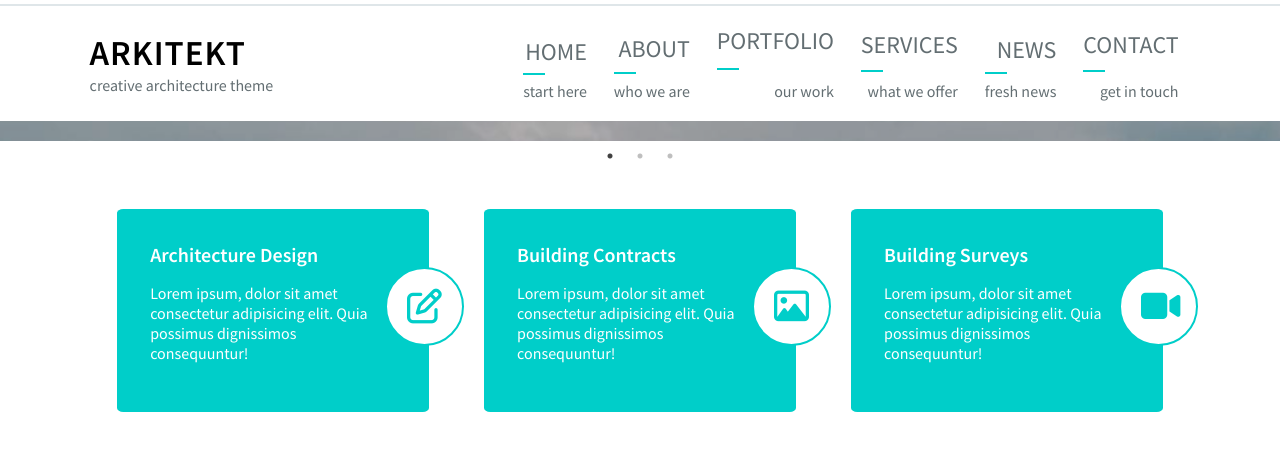
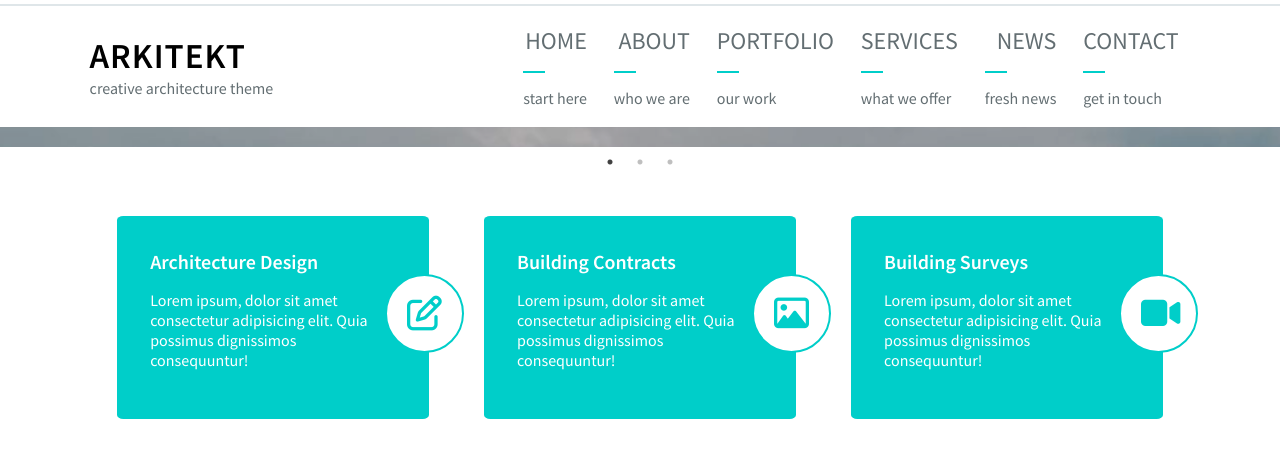
Before and after one commit to NithyaBabuKesavan/Sass-Design-Single-Page, a plain HTML site: page index.html in a window 1280 px wide. Shown: the part 43-500 px from the top of the page. Drawn offline with nearby package versions, Linux system fonts and the light colour scheme.

Commit message:
navbar-modified

```diff
--- a/index.html
+++ b/index.html
@@ -72,32 +72,32 @@
                 <li>
                     <a href="#" class="link">Home</a>
                     <hr>
-                    <span class="description">start here</span>
+                    <div class="description">start here</div>
                 </li>
                 <li>
                     <a href="#" class="link">About</a>
                     <hr>
-                    <span class="description">who we are</span>
+                    <div class="description">who we are</div>
                 </li>
                 <li>
                     <a href="#" class="link">Portfolio</a>
                     <hr>
-                    <span class="description">our work</span>
+                    <div class="description">our work</div>
                 </li>
                 <li>
                     <a href="#" class="link">Services</a>
                     <hr>
-                    <span class="description">what we offer</span>
+                    <div class="description">what we offer</div>
                 </li>
                 <li>
                     <a href="#" class="link">News</a>
                     <hr>
-                    <span class="description">fresh news</span>
+                    <div class="description">fresh news</div>
                 </li>
                 <li>
                     <a href="#" class="link">Contact</a>
                     <hr>
-                    <span class="description">get in touch</span>
+                    <div class="description">get in touch</div>
                 </li>
             </ul>
         </navbar>
--- a/styles/app.scss
+++ b/styles/app.scss
@@ -104,8 +104,12 @@ body {
 
     hr {
         border: 1px solid color(primary);
-        margin: 10% 0;
+        margin: 15px 0;
         width: 20px;
+    }
+
+    .description {
+        text-align: left;
     }
 }
 
```
Also changed, not shown: styles/app.css, 1 other file.
